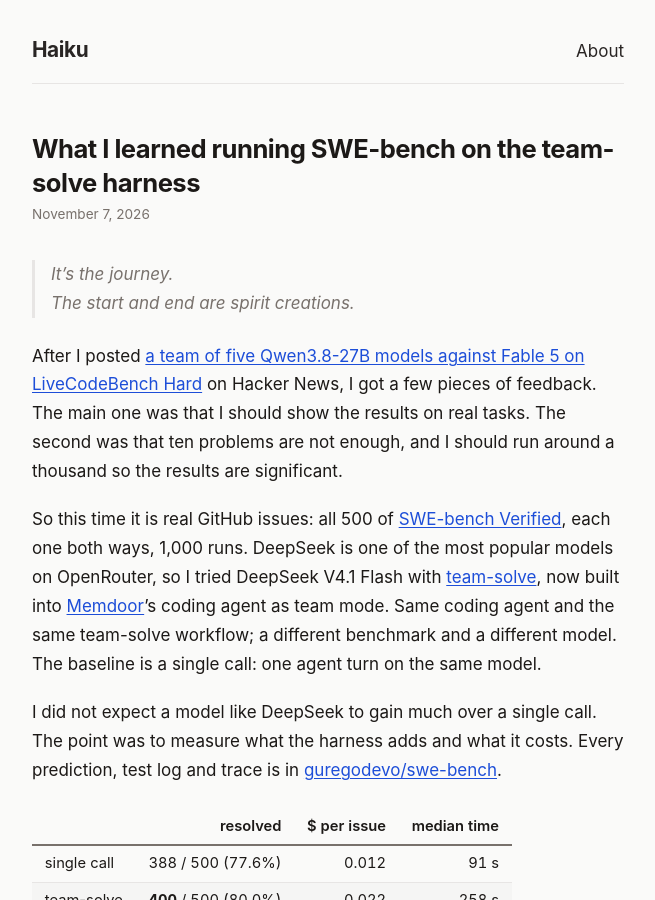
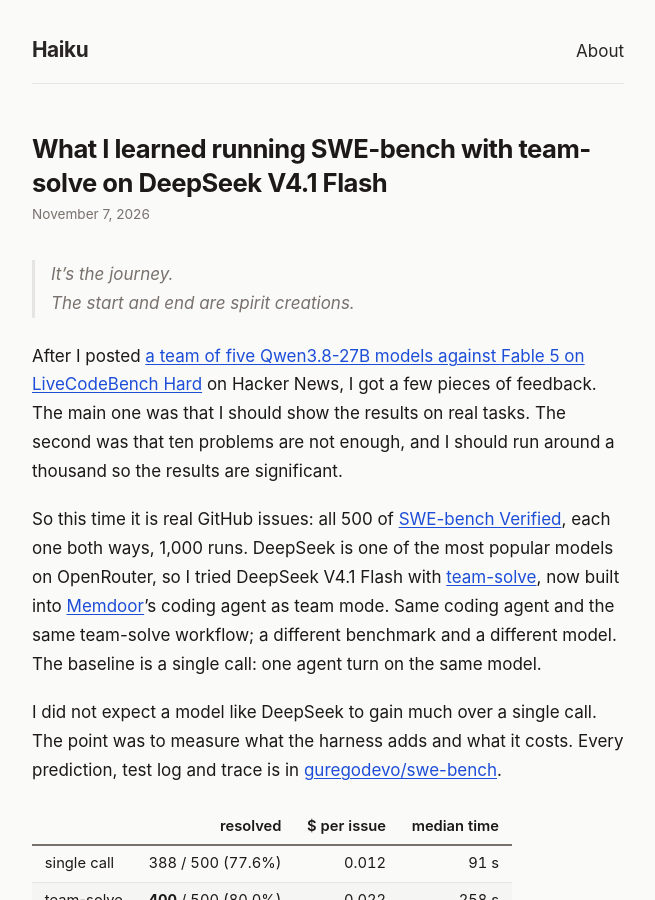
Before and after one commit to guregodevo/guregodevo.github.io, a Jekyll site: the page built from _posts/2026-11-07-swe-bench-verified-deepseek-team-solve.md, in a window 1280 px wide and 900 px high. Shown: the whole window, without its empty margins (312-967 px from the left). Built offline with Jekyll 4.4.1, drawn with Linux system fonts in a browser that asks for light colours.

Commit message:
The SWE-bench post's title: What I learned running SWE-bench with team-solve on DeepSeek V4.1 Flash

```diff
--- a/_posts/2026-11-07-swe-bench-verified-deepseek-team-solve.md
+++ b/_posts/2026-11-07-swe-bench-verified-deepseek-team-solve.md
@@ -1,6 +1,6 @@
 ---
 layout: post
-title: "What I learned running SWE-bench on the team-solve harness"
+title: "What I learned running SWE-bench with team-solve on DeepSeek V4.1 Flash"
 date: 2026-11-07
 ---
 
```
